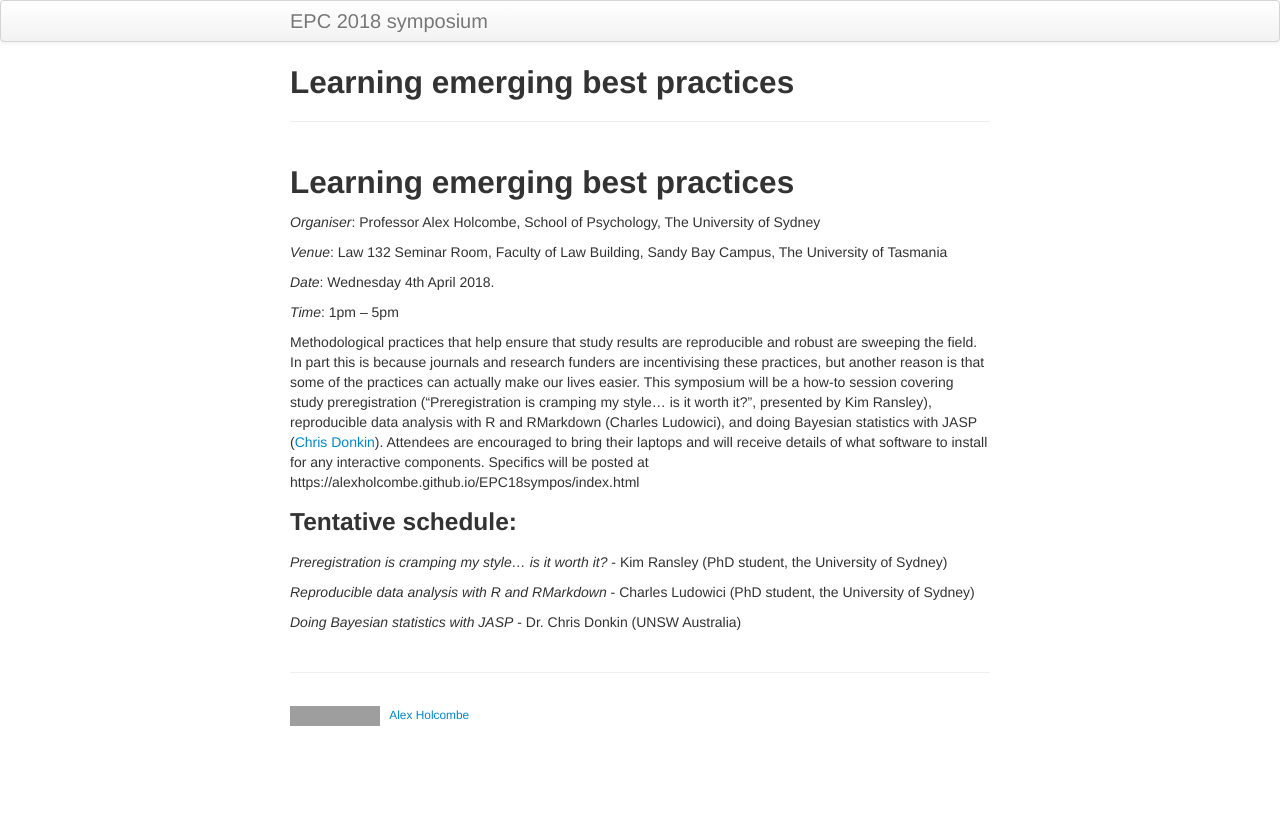
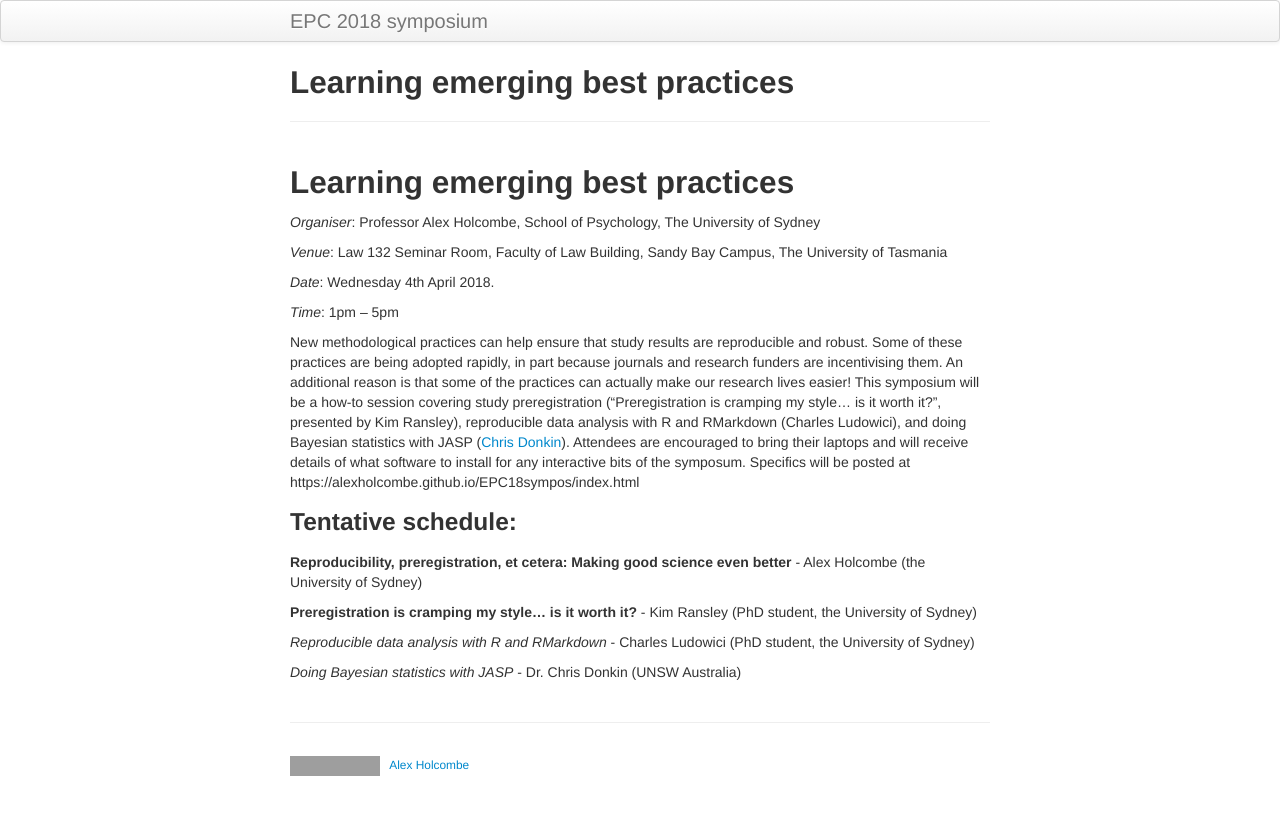
Before and after one commit to alexholcombe/EPC18sympos, a Jekyll site: the page built from index.md, in a window 1280 px wide. Shown: the top 815 px of the page. Built offline with Jekyll 4.4.1, drawn with Linux system fonts in a browser that asks for light colours; our own code applies the rules of GitHub Pages for plain Markdown files; grey boxes are pictures that could not be loaded.

Commit message:
better wrirting

```diff
--- a/index.md
+++ b/index.md
@@ -8,12 +8,14 @@
 
 *Time*: 1pm – 5pm
 
-Methodological practices that help ensure that study results are reproducible and robust are sweeping the field. In part this is because journals and research funders are incentivising these practices, but another reason is that some of the practices can actually make our lives easier. This symposium will be a how-to session covering study preregistration ("Preregistration is cramping my style... is it worth it?", presented by Kim Ransley), reproducible data analysis with R and RMarkdown (Charles Ludowici), and doing Bayesian statistics with JASP ([Chris Donkin](http://www.psy.unsw.edu.au/contacts-people/academic-staff/dr-chris-donkin)).  Attendees are encouraged to bring their laptops and will receive details of what software to install for any interactive components. Specifics will be posted at https://alexholcombe.github.io/EPC18sympos/index.html
+New methodological practices can help ensure that study results are reproducible and robust. Some of these practices are being adopted rapidly, in part because journals and research funders are incentivising them. An additional reason is that some of the practices can actually make our research lives easier! This symposium will be a how-to session covering study preregistration ("Preregistration is cramping my style... is it worth it?", presented by Kim Ransley), reproducible data analysis with R and RMarkdown (Charles Ludowici), and doing Bayesian statistics with JASP ([Chris Donkin](http://www.psy.unsw.edu.au/contacts-people/academic-staff/dr-chris-donkin)).  Attendees are encouraged to bring their laptops and will receive details of what software to install for any interactive  bits of the symposum. Specifics will be posted at https://alexholcombe.github.io/EPC18sympos/index.html
 
 
 ### Tentative schedule:
 
-*Preregistration is cramping my style... is it worth it?*  - Kim Ransley (PhD student, the University of Sydney)
+**Reproducibility, preregistration, et cetera: Making good science even better** - Alex Holcombe (the University of Sydney)
+
+**Preregistration is cramping my style... is it worth it?**  - Kim Ransley (PhD student, the University of Sydney)
 
 *Reproducible data analysis with R and RMarkdown* - Charles Ludowici (PhD student, the University of Sydney)
 
```
